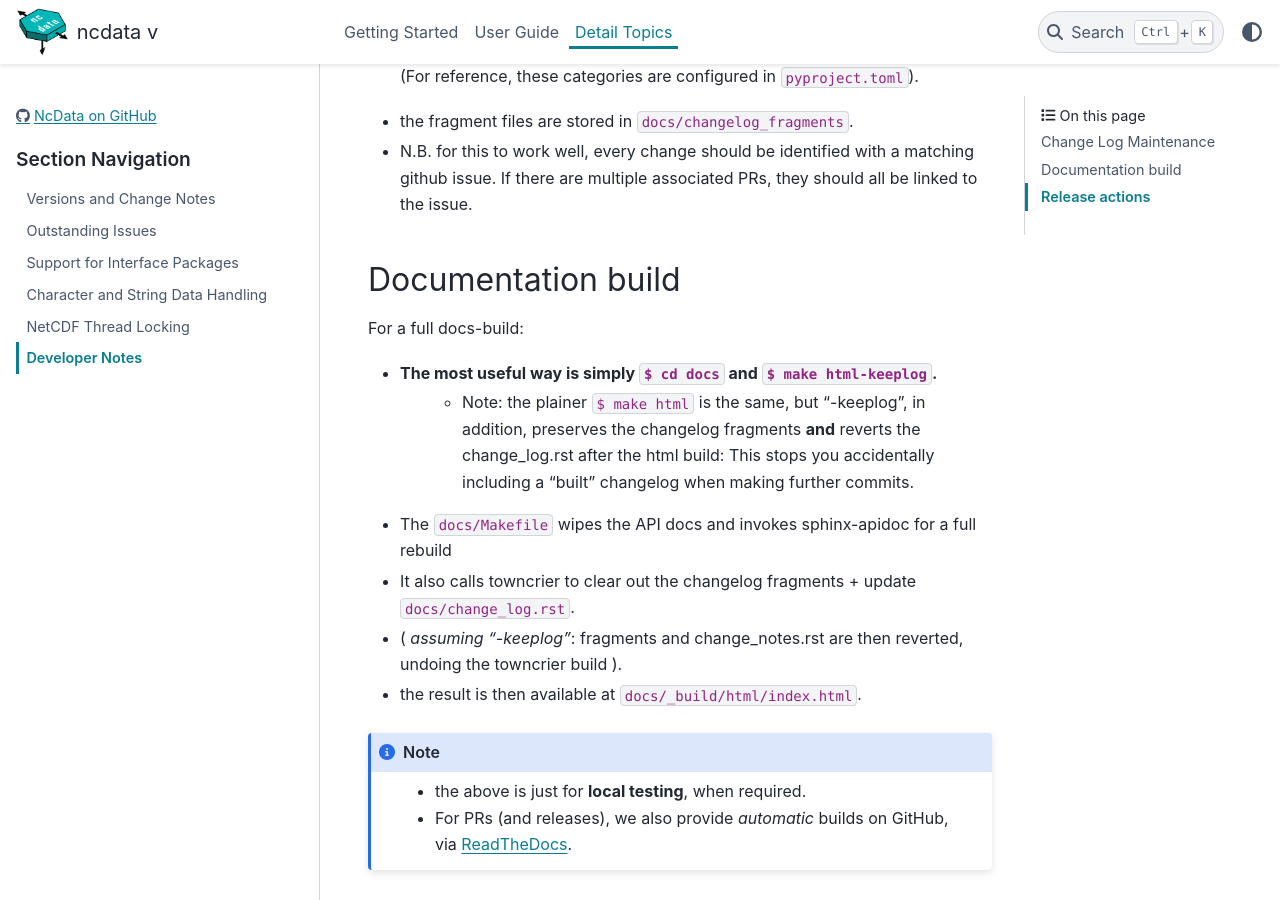
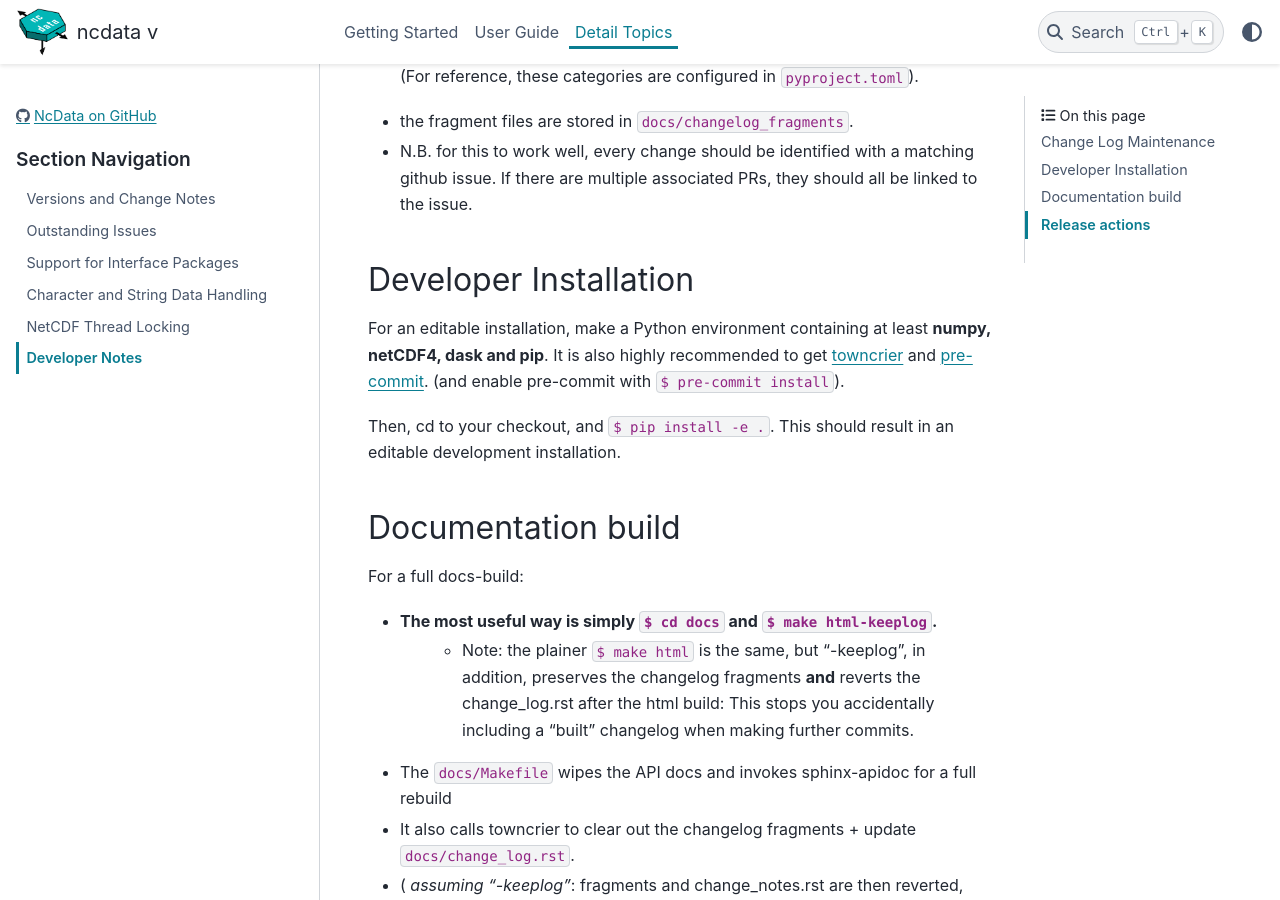
Before and after one commit to pp-mo/ncdata, a Sphinx documentation site: the page built from docs/details/developer_notes.rst, in a window 1280 px wide and 900 px high, scrolled down 714 px. Built offline with Sphinx 7.4.7 and the PyData theme 0.15.4, drawn with Linux system fonts in a browser that asks for light colours; pages that are not in the unit, such as notebooks, are missing from menus; the version number could not be read and is left out; some of the changed text lies outside the part shown.

Commit message:
Odd developer documentation improvements.

```diff
--- a/docs/details/developer_notes.rst
+++ b/docs/details/developer_notes.rst
@@ -28,6 +28,19 @@
 
 * N.B. for this to work well, every change should be identified with a matching github issue.
   If there are multiple associated PRs, they should all be linked to the issue.
+
+.. _developer_install:
+
+Developer Installation
+----------------------
+For an editable installation, make a Python environment containing at least **numpy,
+netCDF4, dask and pip**.  It is also highly recommended to get
+`towncrier <https://github.com/twisted/towncrier>`_ and
+`pre-commit <https://github.com/pre-commit/pre-commit>`_.
+(and enable pre-commit with ``$ pre-commit install``).
+
+Then, cd to your checkout, and ``$ pip install -e .``.
+This should result in an editable development installation.
 
 
 Documentation build
--- a/docs/userdocs/getting_started/installation.rst
+++ b/docs/userdocs/getting_started/installation.rst
@@ -28,3 +28,9 @@
     $ python -c "from ncdata import NcData; print(NcData())"
     <NcData: <'no-name'>
     >
+
+
+Developer Installation
+----------------------
+To work on changes to the ncdata code, you will need an "editable installation".
+See : :ref:`developer_install`.
```
Also changed, not shown: other parts of docs/details/developer_notes.rst (+1 -1 lines).
